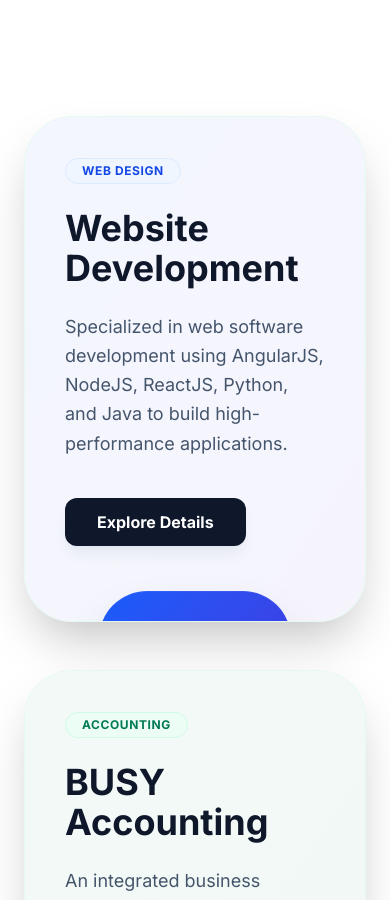
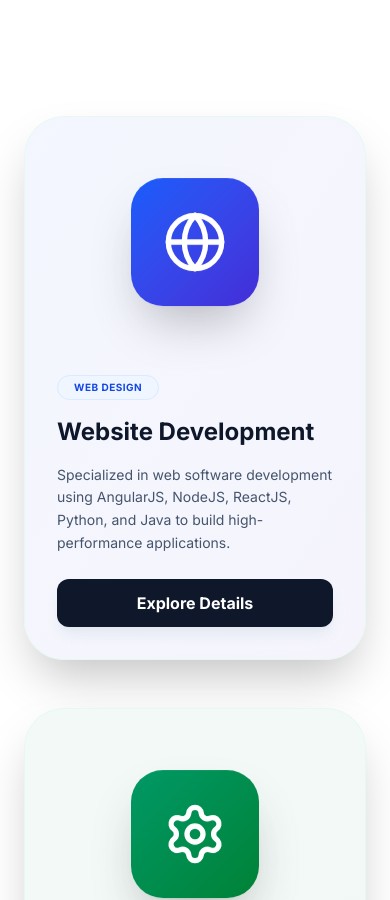
Before and after one commit to iamanKushwah09/BusyMart, a React (Vite) app: page / in a window 390 px wide. Shown: the part 3648-4548 px from the top of the page. Built offline with nearby package versions, Linux system fonts and the light colour scheme.

Commit message:
add Services component with animated cards and service details

```diff
--- a/src/components/Services.jsx
+++ b/src/components/Services.jsx
@@ -143,8 +143,8 @@ const Services = () => {
           {services.map((service, index) => (
             <div
               key={index}
-              className="sticky top-[15vh] w-full max-w-5xl mb-12"
-              style={{ top: `${15 + (index * 2)}vh` }}
+              className="lg:sticky w-full max-w-5xl mb-12 lg:mb-24"
+              style={{ top: `calc(10vh + ${index * 2}rem)` }}
             >
               <motion.div
                 initial={{ opacity: 0, y: 50, scale: 0.95 }}
@@ -154,29 +154,29 @@ const Services = () => {
                 className="group relative"
               >
                 <div className={cn(
-                  "p-10 md:p-16 rounded-[3rem] border shadow-2xl relative overflow-hidden h-[60vh] md:h-[50vh] flex flex-col md:flex-row items-center gap-12 glass overflow-hidden transition-all duration-500",
+                  "p-8 md:p-16 rounded-[2.5rem] md:rounded-[3rem] border shadow-2xl relative h-auto lg:h-[50vh] flex flex-col lg:flex-row items-center gap-8 md:gap-12 glass overflow-hidden transition-all duration-500",
                   "hover:scale-[1.01]"
                 )}>
                   {/* Decorative Gradient Background */}
                   <div className={cn("absolute inset-0 bg-gradient-to-br opacity-5 group-hover:opacity-10 transition-opacity", service.color)} />
 
-                  <div className="md:w-1/2 relative z-10 text-left">
-                    <span className={cn("inline-block py-1 px-4 mb-6 rounded-full border text-xs font-bold uppercase tracking-wider transition-colors", service.accent)}>
+                  <div className="w-full lg:w-1/2 relative z-10 text-left order-2 lg:order-1">
+                    <span className={cn("inline-block py-1 px-4 mb-4 md:mb-6 rounded-full border text-[10px] md:text-xs font-bold uppercase tracking-wider transition-colors", service.accent)}>
                       {service.tag}
                     </span>
-                    <h3 className="text-4xl md:text-5xl font-black text-slate-900 mb-6 group-hover:text-slate-800 transition-all">{service.title}</h3>
-                    <p className="text-slate-600 text-lg leading-relaxed mb-10 transition-colors">{service.description}</p>
-                    <button className={cn("px-8 py-3 text-white font-bold rounded-xl transition-all flex items-center gap-2 shadow-lg", "bg-slate-900 shadow-slate-200")}>
+                    <h3 className="text-2xl md:text-5xl font-black text-slate-900 mb-4 md:mb-6 group-hover:text-slate-800 transition-all">{service.title}</h3>
+                    <p className="text-slate-600 text-sm md:text-lg leading-relaxed mb-6 md:mb-10 transition-colors">{service.description}</p>
+                    <button className={cn("w-full md:w-max px-8 py-3 text-white font-bold rounded-xl transition-all flex items-center justify-center gap-2 shadow-lg", "bg-slate-900 shadow-slate-200")}>
                       Explore Details
                     </button>
                   </div>
 
-                  <div className="md:w-1/2 flex justify-center items-center relative z-10 h-full">
+                  <div className="w-full lg:w-1/2 flex justify-center items-center relative z-10 h-48 lg:h-full order-1 lg:order-2">
                     <div className={cn(
-                      "w-48 h-48 md:w-64 md:h-64 rounded-[3rem] bg-gradient-to-br flex items-center justify-center text-white shadow-2xl animate-float group-hover:rotate-12 transition-transform duration-700",
+                      "w-32 h-32 md:w-64 md:h-64 rounded-[2rem] md:rounded-[3rem] bg-gradient-to-br flex items-center justify-center text-white shadow-2xl animate-float group-hover:rotate-12 transition-transform duration-700",
                       service.color
                     )}>
-                      {React.cloneElement(service.icon, { className: "w-24 h-24 md:w-32 md:h-32" })}
+                      {React.cloneElement(service.icon, { className: "w-16 h-16 md:w-32 md:h-32" })}
                     </div>
                   </div>
                 </div>
```
